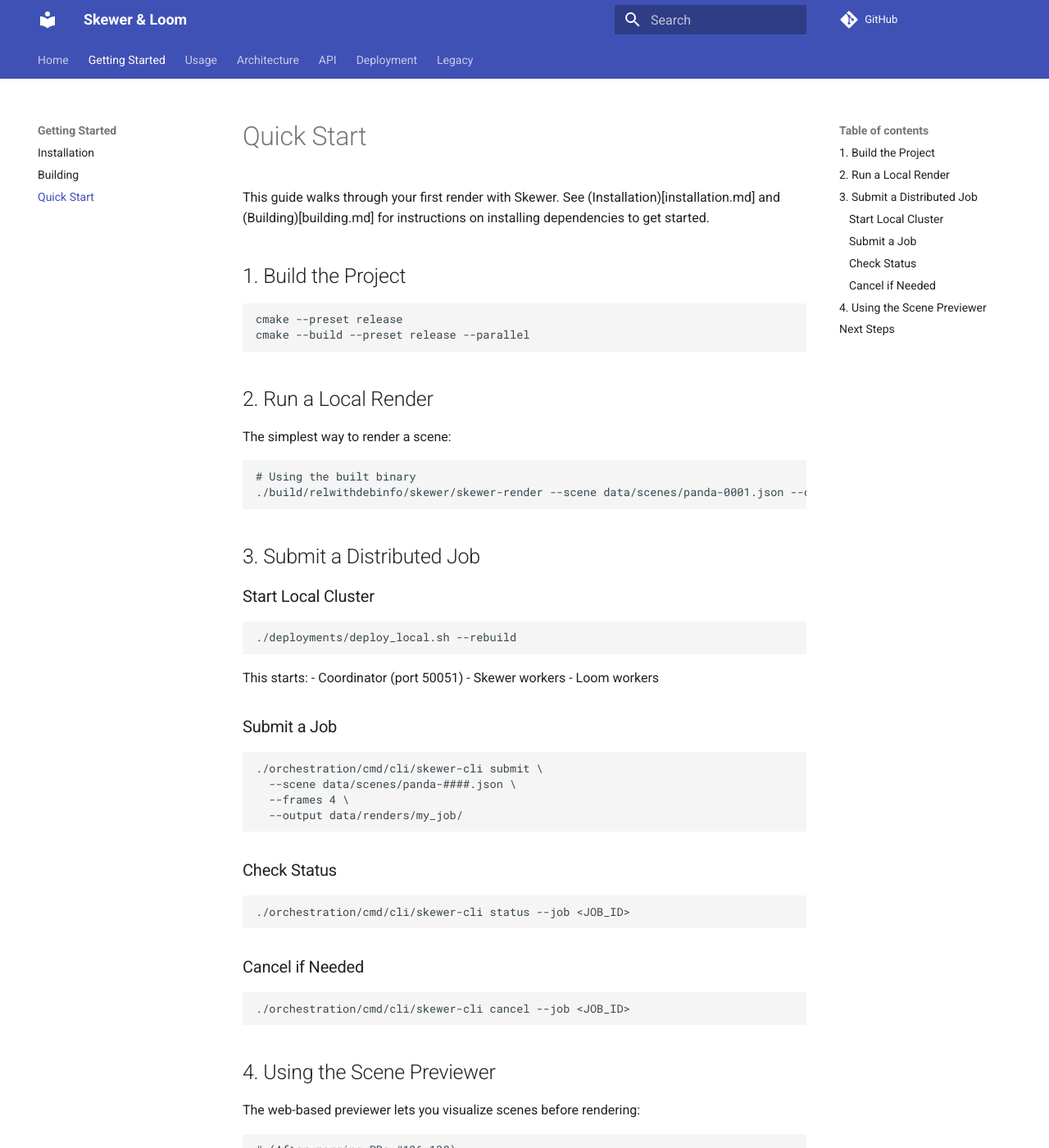
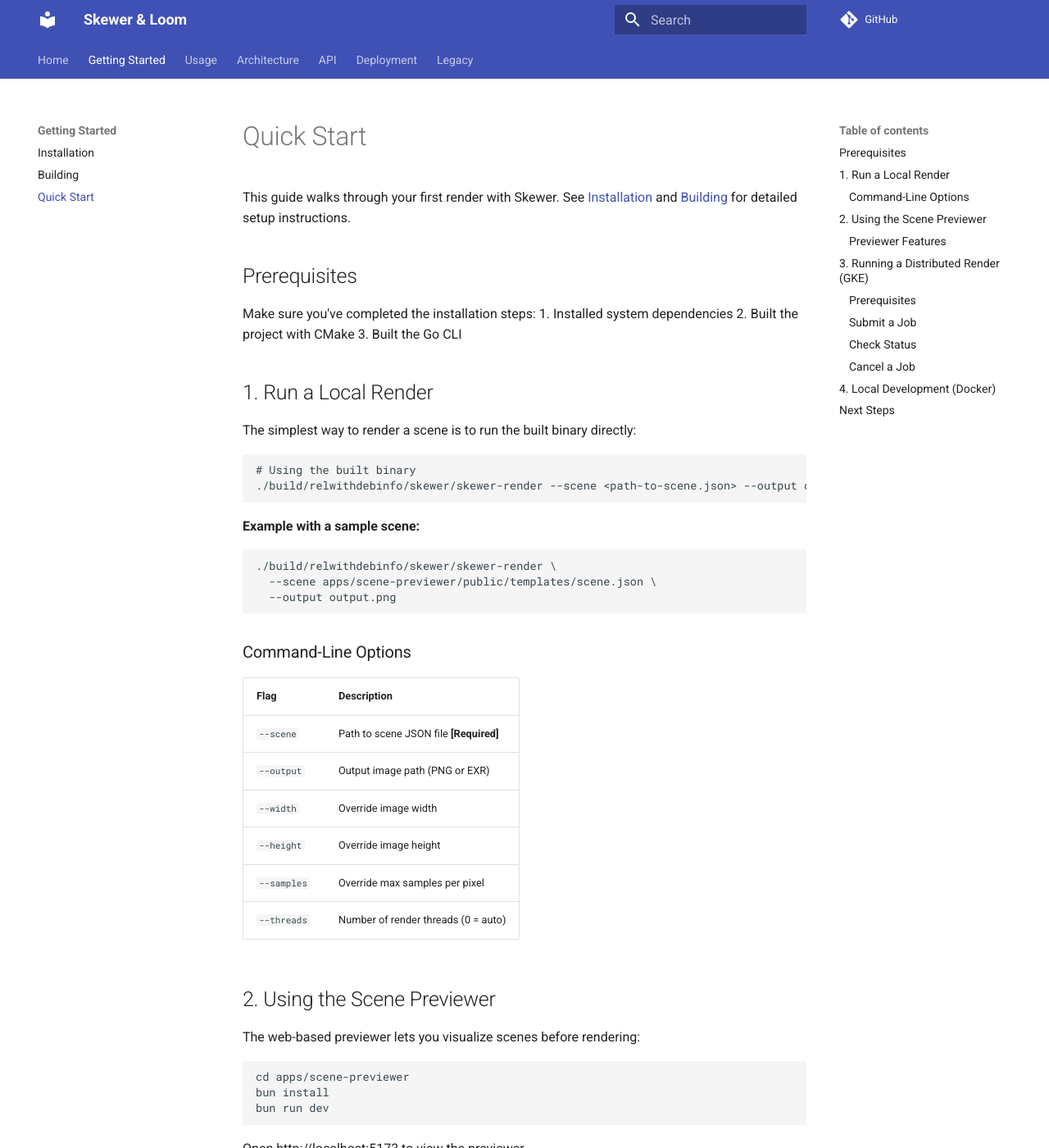
Before and after one commit to skewer-project/skewer, an MkDocs documentation site: the page built from docs/getting-started/quick-start.md, in a window 1280 px wide and 1400 px high. Shown: the whole window at 82% size. Built offline with MkDocs 1.6.1 and Material for MkDocs 9.7.7, drawn with Linux system fonts in a browser that asks for light colours; comment, search, counter and statistics services are not loaded; some of the changed text lies outside the part shown.

Commit message:
update getting started guide

````diff
--- a/docs/getting-started/quick-start.md
+++ b/docs/getting-started/quick-start.md
@@ -1,29 +1,103 @@
 # Quick Start
 
-This guide walks through your first render with Skewer. See (Installation)[installation.md] and (Building)[building.md] for instructions on installing dependencies to get started.
+This guide walks through your first render with Skewer. See [Installation](installation.md) and [Building](building.md) for detailed setup instructions.
 
-## 1. Build the Project
+## Prerequisites
 
-```bash
-cmake --preset release
-cmake --build --preset release --parallel
-```
+Make sure you've completed the installation steps:
+1. Installed system dependencies
+2. Built the project with CMake
+3. Built the Go CLI
 
-## 2. Run a Local Render
+## 1. Run a Local Render
 
-The simplest way to render a scene:
+The simplest way to render a scene is to run the built binary directly:
 
 ```bash
 # Using the built binary
-./build/relwithdebinfo/skewer/skewer-render --scene data/scenes/panda-0001.json --output output.png
+./build/relwithdebinfo/skewer/skewer-render --scene <path-to-scene.json> --output output.png
 ```
 
-## 3. Submit a Distributed Job
-
-### Start Local Cluster
+**Example with a sample scene:**
 
 ```bash
-./deployments/deploy_local.sh --rebuild
+./build/relwithdebinfo/skewer/skewer-render \
+  --scene apps/scene-previewer/public/templates/scene.json \
+  --output output.png
+```
+
+### Command-Line Options
+
+| Flag | Description |
+|------|-------------|
+| `--scene` | Path to scene JSON file **[Required]** |
+| `--output` | Output image path (PNG or EXR) |
+| `--width` | Override image width |
+| `--height` | Override image height |
+| `--samples` | Override max samples per pixel |
+| `--threads` | Number of render threads (0 = auto) |
+
+## 2. Using the Scene Previewer
+
+The web-based previewer lets you visualize scenes before rendering:
+
+```bash
+cd apps/scene-previewer
+bun install
+bun run dev
+```
+
+Open http://localhost:5173 to view the previewer.
+
+### Previewer Features
+
+- **Open Existing Scene** - Load folders containing layer-format scenes
+- **Layer Navigation** - Browse contexts and layers in the sidebar
+- **Object Selection** - Click objects in the viewport or sidebar to select
+- **Property Editing** - Modify sphere center/radius, quad vertices, obj transforms
+- **Material Editing** - Edit albedo, roughness, emission, IOR per material
+- **Delete Objects** - Press `Delete` or `Backspace` to remove selected objects
+
+## 3. Running a Distributed Render (GKE)
+
+For distributed rendering on Google Kubernetes Engine:
+
+### Prerequisites
+- `gcloud` CLI installed and configured
+- A GKE cluster with the coordinator and workers deployed
+
+### Submit a Job
+
+```bash
+# Build the CLI first if not already built
+go build -o skewer-cli ./orchestration/cmd/cli/
+
+# Submit a render job
+./skewer-cli submit \
+  --scene gs://your-bucket/scenes/scene-####.json \
+  --frames 4 \
+  --output gs://your-bucket/renders/my_job/
+```
+
+### Check Status
+
+```bash
+./skewer-cli status --job <JOB_ID>
+```
+
+### Cancel a Job
+
+```bash
+./skewer-cli cancel --job <JOB_ID>
+```
+
+## 4. Local Development (Docker)
+
+For local distributed testing:
+
+```bash
+# From the project root
+docker compose up -d
 ```
 
 This starts:
@@ -31,42 +105,10 @@
 - Skewer workers
 - Loom workers
 
-### Submit a Job
-
-```bash
-./orchestration/cmd/cli/skewer-cli submit \
-  --scene data/scenes/panda-####.json \
-  --frames 4 \
-  --output data/renders/my_job/
-```
-
-### Check Status
-
-```bash
-./orchestration/cmd/cli/skewer-cli status --job <JOB_ID>
-```
-
-### Cancel if Needed
-
-```bash
-./orchestration/cmd/cli/skewer-cli cancel --job <JOB_ID>
-```
-
-## 4. Using the Scene Previewer
-
-The web-based previewer lets you visualize scenes before rendering:
-
-```bash
-# (After merging PRs #136-138)
-cd apps/scene-previewer
-bun install
-bun run dev
-```
-
-Open http://localhost:5173 to view the previewer.
-
 ## Next Steps
 
-- [CLI Reference](../usage/cli.md) - Complete CLI documentation
-- [Scene Format](../usage/scene-format.md) - Understanding scene JSON
-- [Architecture](../architecture/overview.md) - How the system works
+- [CLI Reference](cli.md) - Complete CLI documentation
+- [Scene Format](scene-format.md) - Understanding scene JSON
+- [Architecture](architecture/overview.md) - How the system works
+- [Deployment](deployment/local.md) - Local cluster setup
+- [GKE Deployment](deployment/gke.md) - Running on Google Kubernetes Engine
````
Also changed, not shown: docs/getting-started/building.md (+127 -19 lines), docs/getting-started/installation.md (+25 -1 lines), docs/usage/blender-tools.md (+1 -1 lines).
